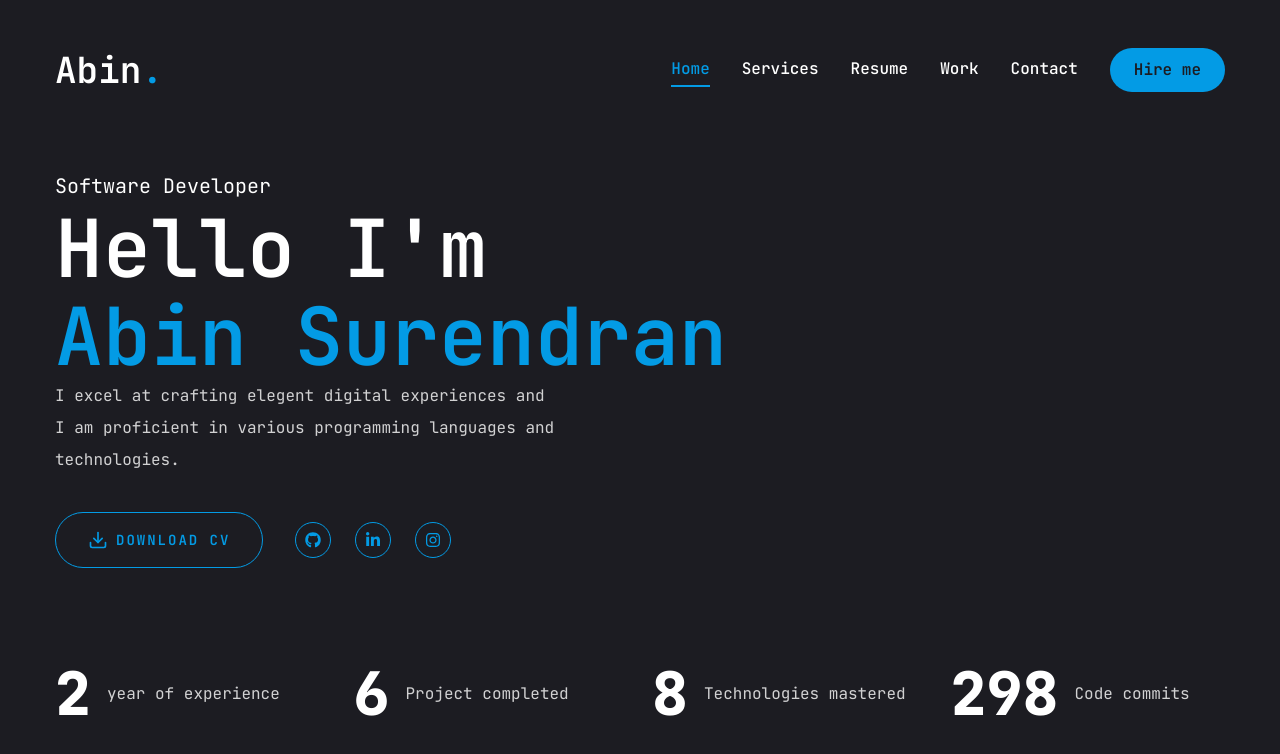
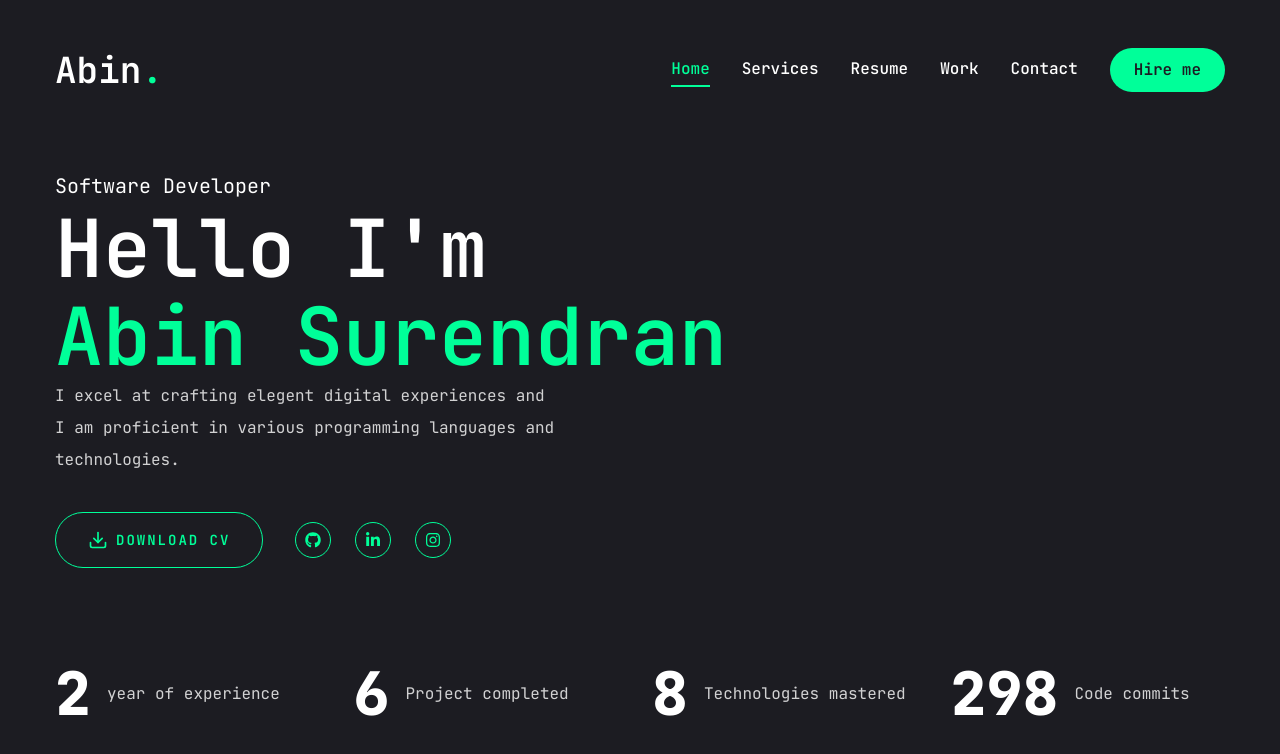
Before and after one commit to AbinSurendran/Abin_Portfolio, a Next.js app: page / in a window 1280 px wide. Shown: the top 754 px of the page. Built offline with nearby package versions, Linux system fonts and the light colour scheme.

Commit message:
Update tailwind.config.js
.

```diff
--- a/tailwind.config.js
+++ b/tailwind.config.js
@@ -26,7 +26,7 @@ module.exports = {
       colors: {
         primary: "#1c1c22",
         accent: {
-          DEFAULT: "#039be5",
+          DEFAULT: "#00ff99",
           hover: "#00e187",
         },
       },
```
